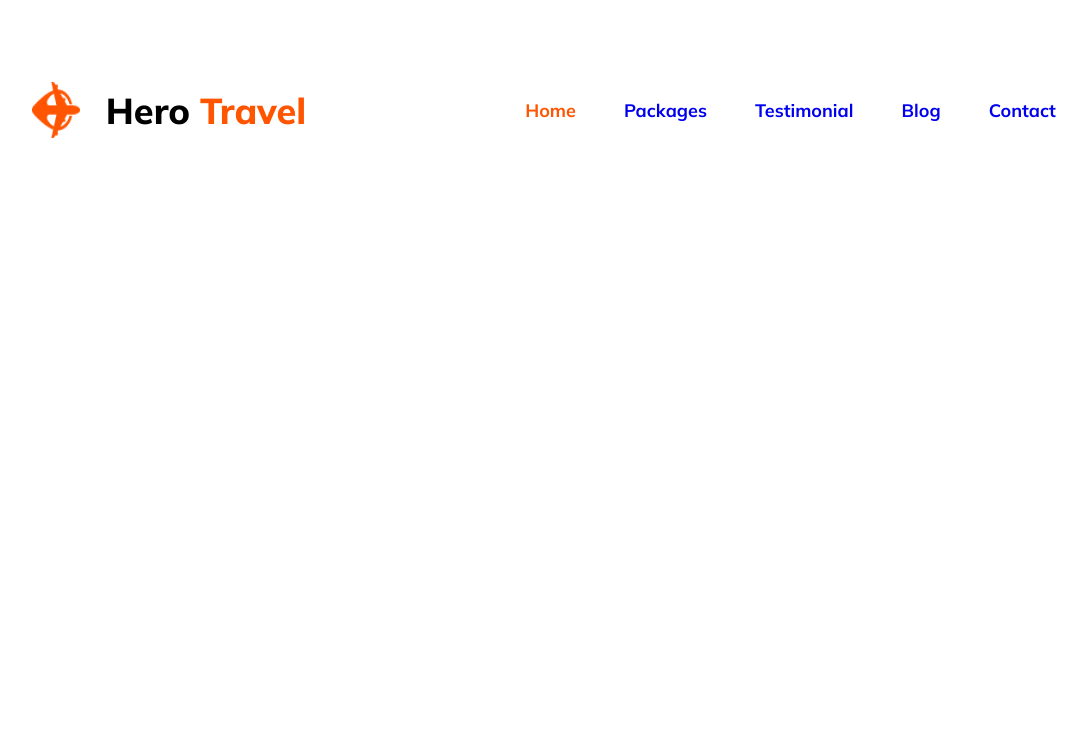
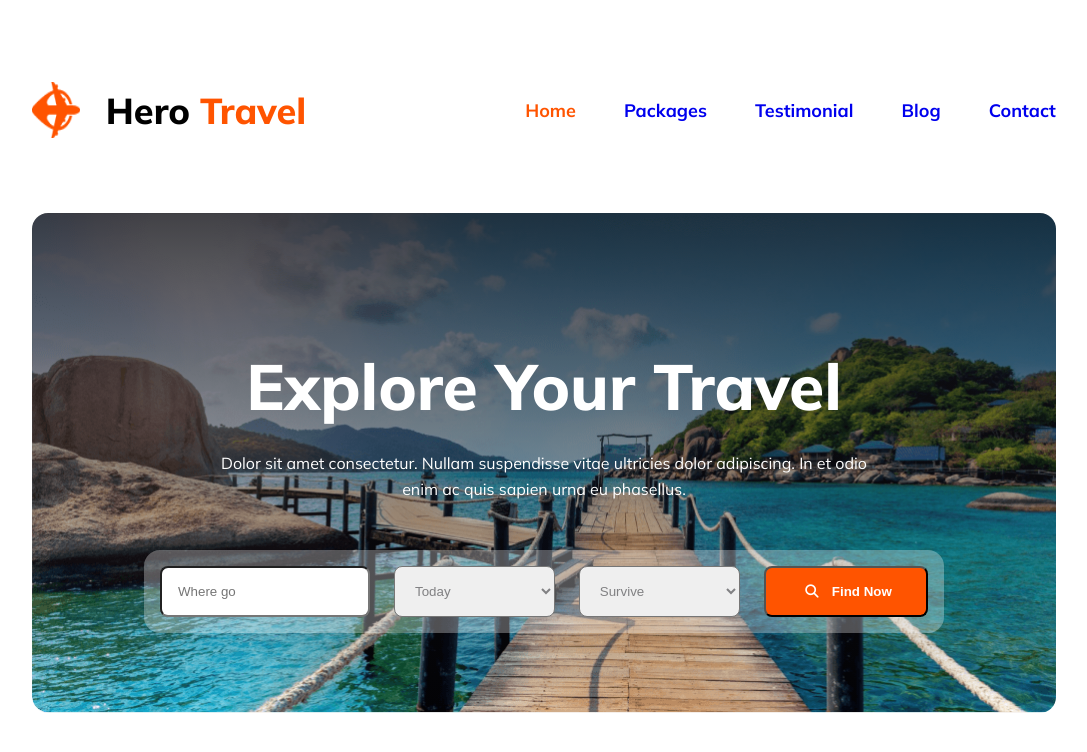
Before and after one commit to sakibMERN/hero-travel, a plain HTML site: page index.html in a window 1280 px wide. Shown: the whole page, without its empty margins (96-1183 px from the left). Drawn offline with Linux system fonts and the light colour scheme.

Commit message:
header section done

```diff
--- a/index.html
+++ b/index.html
@@ -30,6 +30,32 @@
             <a style="margin-right: 0;" href="#">Contact</a>
         </div>
       </nav>
+
+      <!-- Banner section  -->
+       <section class="banner">
+        <div class="container">
+            <div class="banner-content">
+                <h1 class="banner-title">Explore Your Travel</h1>
+                <p class="banner-description description">Dolor sit amet consectetur. Nullam suspendisse vitae ultricies dolor adipiscing. In et odio enim ac quis sapien urna eu phasellus.</p>
+            </div>
+
+            <!-- Banner input section -->
+            <div class="banner-input">
+                <input type="text" placeholder="Where go">
+                <select name="" id="time">
+                    <option value="" disabled>when</option>
+                    <option value="">Today</option>
+                    <option value="">Tomorrow</option>
+                            </select>
+                <select name="" id="time">
+                    <option value="" disabled>Select type</option>
+                    <option value="">Survive</option>
+                    <option value="">Diving</option>
+                            </select>
+                <button><i class="fa-solid fa-magnifying-glass"></i>Find Now</button>
+            </div>
+        </div>
+       </section>
     </header>
 
     <!-- Main section  -->
--- a/styles/style.css
+++ b/styles/style.css
@@ -8,6 +8,13 @@
     font-style: normal;
   }
 
+  /* Common style  */
+  .description{
+    font-size: 16px;
+    line-height: 26px;
+    color: white;
+  }
+
   header,main{
     width: 81%;
     margin: 0 auto;
@@ -15,6 +22,7 @@
 
   header{
     padding-top: 50px;
+    margin-bottom: 100px;
   }
 
   /* nav section start  */
@@ -22,6 +30,7 @@
     display: flex;
     justify-content: space-between;
     align-items: center;
+    margin-bottom: 50px;
   }
   .site-name{
     width: 274px;
@@ -42,3 +51,72 @@
     font-weight: 700;
     line-height: 23px;
   }
+
+  /* banner section  */
+  .banner{
+    background-image: linear-gradient(180deg, rgba(19, 19, 24, 0.8), rgba(19, 19, 24, 0) 100%),
+    url(../Images/banner.png);
+
+    height: 500px;
+    border-radius: 16px;
+    background-repeat: no-repeat;
+    background-size: cover;
+    display: flex;
+    justify-content: center;
+    align-items: center;
+  }
+
+  .container{
+    max-width: 800px;
+  }
+
+  .banner-content{
+    max-width: 676px;
+    margin: 0 auto;
+    text-align: center;
+  }
+
+  .banner-title{
+    font-size: 64px;
+    font-weight: 800;
+    line-height: 80px;
+    color: white;
+    margin-bottom: 24px;
+  }
+
+  .banner-description{
+    margin-bottom: 48px;
+  }
+
+  /* Banner input section  */
+
+  .banner-input{
+    width: 768px;
+    margin: 0 auto;
+    border-radius: 16px;
+    display: flex;
+    justify-content: center;
+    gap: 24px;
+    padding: 16px;
+    background: rgba(255, 255, 255, 0.3);
+  }
+  input, select{
+    padding: 16px;
+    border-radius: 8px;
+    color: rgba(19,19,24,0.5);
+    width: 174px;
+  }
+
+  button{
+    width: 174px;
+    font-weight: 700;
+    color: white;
+    padding: 11px 34px;
+    border-radius: 8px;
+    background-color: #FF5400;
+}
+button i{
+    width: 18px;
+    padding: 3px;
+    margin-right: 8px;
+}
```
Also changed, not shown: Images/banner.png (renamed from Images/Group 13 (1) (1).png).
